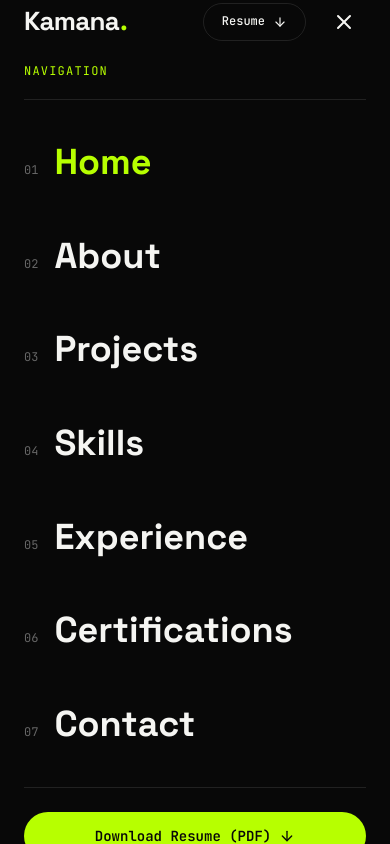
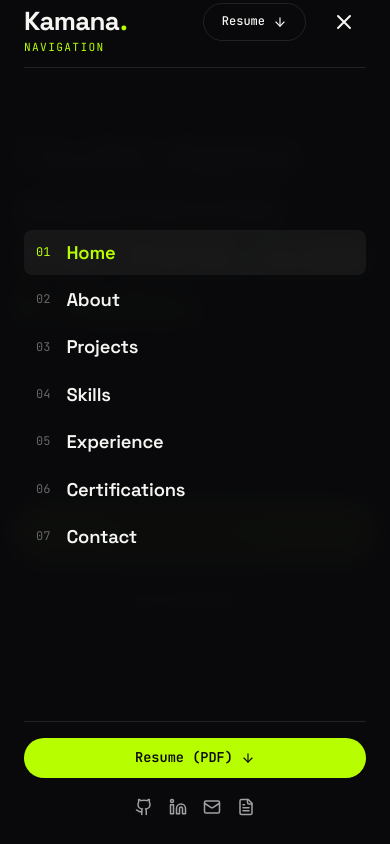
Before and after one commit to Kamana5812/Kamana5812.github.io, a React (Vite) app: page / in a window 390 px wide. Both pictures are taken after a click on the button 344 px from the left and 22 px from the top of the page. Shown: the top 844 px of the page. Built offline with nearby package versions, Linux system fonts and the light colour scheme.

Commit message:
Make mobile hamburger menu typography concise and compact

```diff
--- a/src/components/layout/MobileNavigation.css
+++ b/src/components/layout/MobileNavigation.css
@@ -4,19 +4,21 @@
   left: 0;
   width: 100vw;
   height: 100vh;
-  background-color: var(--bg);
+  background-color: rgba(10, 10, 12, 0.98);
+  backdrop-filter: blur(12px);
+  -webkit-backdrop-filter: blur(12px);
   z-index: 999;
   display: flex;
   flex-direction: column;
-  padding: var(--space-6) var(--space-4);
+  padding: var(--space-4) var(--space-4);
   overflow-y: auto;
-  animation: mobileNavFadeIn 250ms ease-out forwards;
+  animation: mobileNavFadeIn 200ms ease-out forwards;
 }
 
 @keyframes mobileNavFadeIn {
   from {
     opacity: 0;
-    transform: translateY(-8px);
+    transform: translateY(-6px);
   }
   to {
     opacity: 1;
@@ -28,57 +30,65 @@
   display: flex;
   flex-direction: column;
   height: 100%;
-  max-width: 480px;
+  max-width: 400px;
   margin: 0 auto;
   width: 100%;
   justify-content: space-between;
 }
 
 .mobile-nav-header {
-  padding-top: var(--space-4);
+  padding-top: var(--space-2);
   border-bottom: 1px solid var(--border);
-  padding-bottom: var(--space-3);
+  padding-bottom: var(--space-2);
 }
 
 .mobile-nav-eyebrow {
   font-family: var(--font-mono);
-  font-size: var(--text-mono-sm);
+  font-size: 0.7rem;
   color: var(--accent);
-  letter-spacing: 0.1em;
+  letter-spacing: 0.12em;
+  text-transform: uppercase;
 }
 
 .mobile-nav-list-container {
-  margin: var(--space-5) 0;
+  margin: var(--space-3) 0;
 }
 
 .mobile-nav-list {
   display: flex;
   flex-direction: column;
-  gap: var(--space-3);
+  gap: 2px;
   list-style: none;
 }
 
 .mobile-nav-link {
   display: flex;
-  align-items: baseline;
+  align-items: center;
   gap: var(--space-3);
   text-decoration: none;
   color: var(--text-primary);
-  padding: 10px 0;
-  min-height: 44px;
+  padding: 8px 12px;
+  border-radius: var(--border-radius-md);
+  transition: background-color var(--transition-fast), color var(--transition-fast);
+}
+
+.mobile-nav-link:hover,
+.mobile-nav-link.active {
+  background-color: rgba(255, 255, 255, 0.05);
 }
 
 .mobile-nav-num {
   font-family: var(--font-mono);
-  font-size: var(--text-mono-sm);
+  font-size: 0.75rem;
   color: var(--text-muted);
 }
 
 .mobile-nav-label {
   font-family: var(--font-heading);
-  font-size: 2.25rem;
-  font-weight: 700;
+  font-size: 1.15rem;
+  font-weight: 600;
   color: var(--text-primary);
+  letter-spacing: -0.01em;
   transition: color var(--transition-fast);
 }
 
@@ -87,11 +97,15 @@
   color: var(--accent);
 }
 
+.mobile-nav-link.active .mobile-nav-num {
+  color: var(--accent);
+}
+
 .mobile-nav-footer {
   display: flex;
   flex-direction: column;
-  gap: var(--space-4);
-  padding-top: var(--space-4);
+  gap: var(--space-3);
+  padding-top: var(--space-3);
   border-top: 1px solid var(--border);
 }
 
@@ -101,12 +115,12 @@
   justify-content: center;
   gap: var(--space-2);
   width: 100%;
-  min-height: 48px;
+  min-height: 40px;
   background-color: var(--accent);
   color: var(--bg);
   border-radius: var(--border-radius-full);
   font-weight: 600;
-  font-size: var(--text-small);
+  font-size: 0.85rem;
   text-decoration: none;
 }
 
--- a/src/components/layout/MobileNavigation.jsx
+++ b/src/components/layout/MobileNavigation.jsx
@@ -69,8 +69,8 @@ export function MobileNavigation({ isOpen, onClose, navItems = [], activeSection
             rel="noopener noreferrer"
             className="mobile-resume-btn font-mono"
           >
-            <span>Download Resume (PDF)</span>
-            <ArrowDown size={16} />
+            <span>Resume (PDF)</span>
+            <ArrowDown size={14} />
           </a>
 
           <div className="mobile-socials-wrapper">
```
